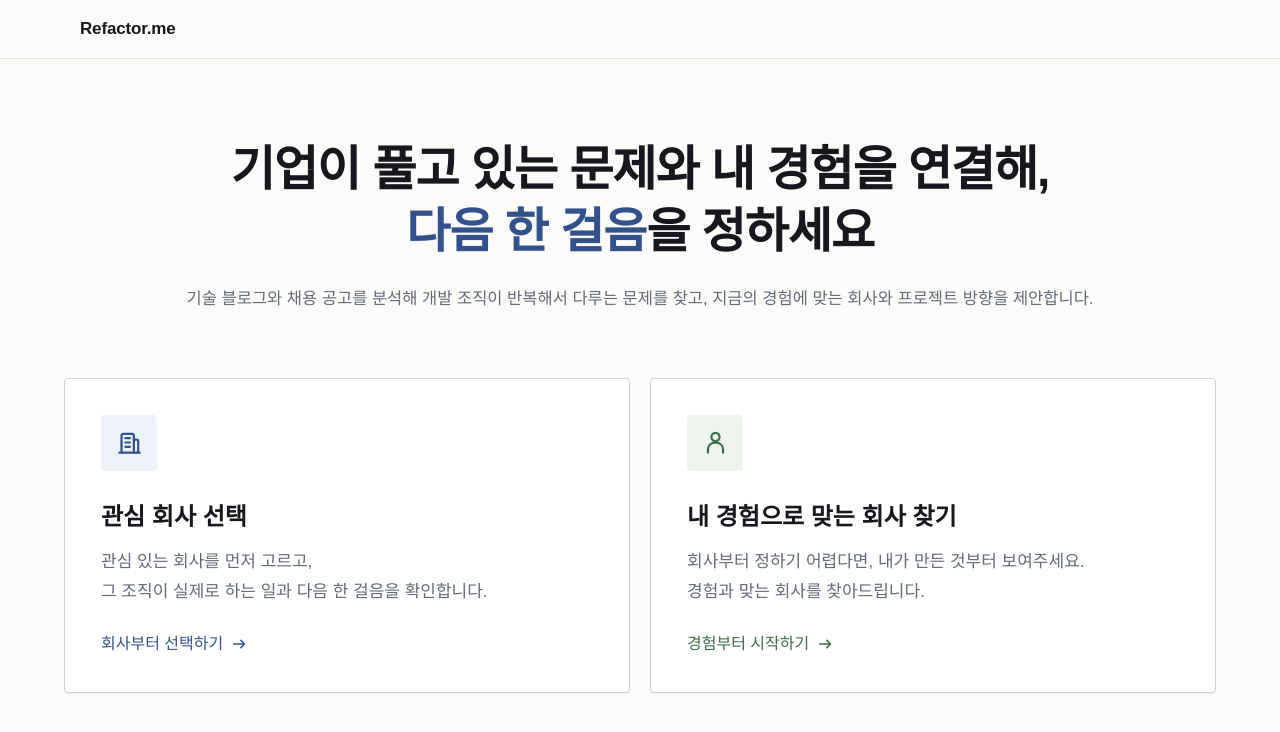
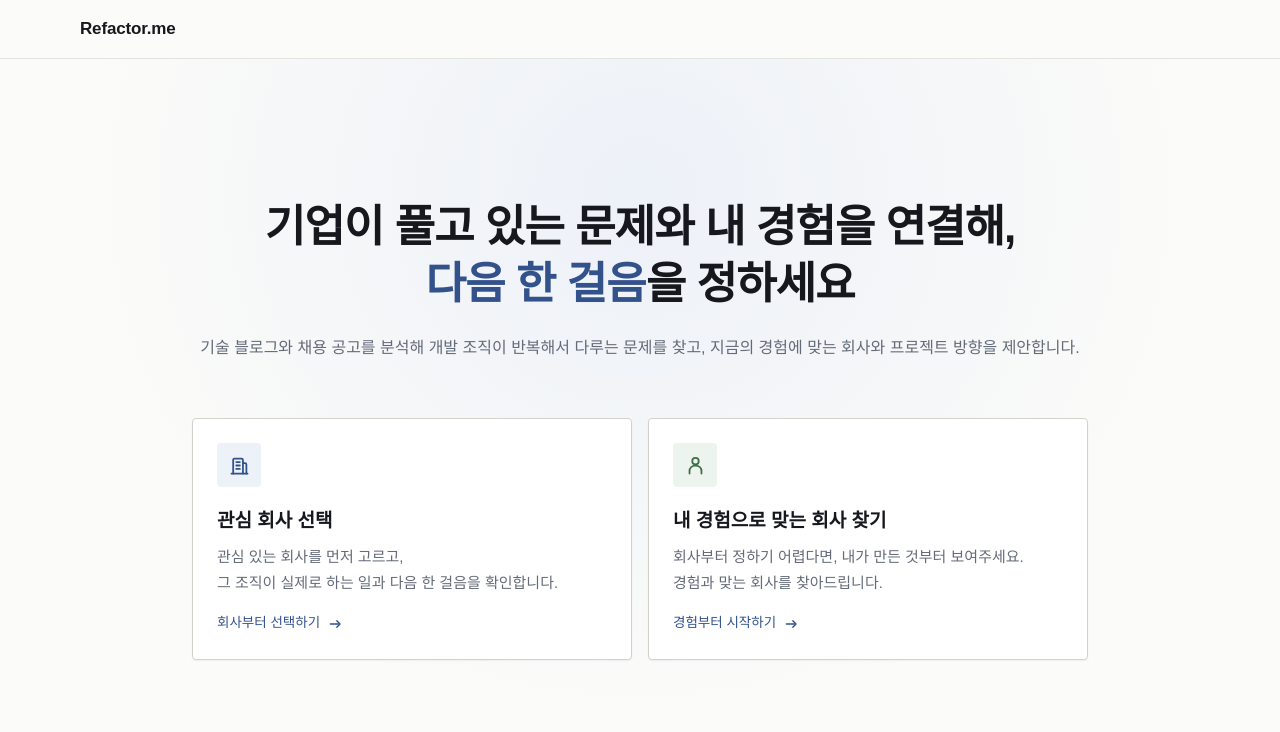
Before and after one commit to TEAM-FIG-AI-CHAMPIONSHIP/dev-career-compass, a Next.js app in the folder apps/web/: page / in a window 1280 px wide. Shown: the top 732 px of the page. Built offline with nearby package versions, Linux system fonts and the light colour scheme; a web font is replaced by a local one.

Commit message:
feat: 랜딩 선택 카드와 진입 모션 개선

```diff
--- a/apps/web/src/app/globals.css
+++ b/apps/web/src/app/globals.css
@@ -215,3 +215,14 @@
     opacity: 0.28;
   }
 }
+
+@keyframes landing-enter {
+  from {
+    opacity: 0;
+    transform: translateY(0.5rem);
+  }
+  to {
+    opacity: 1;
+    transform: translateY(0);
+  }
+}
--- a/apps/web/src/app/page.tsx
+++ b/apps/web/src/app/page.tsx
@@ -13,15 +13,15 @@ export default function Home() {
     <>
       <PageHeader />
 
-      <main className="flex grow flex-col px-4 pt-14 pb-12 sm:px-8 sm:pt-16 sm:pb-14 lg:px-12 lg:pt-20 lg:pb-16">
+      <main className="flex grow flex-col items-center justify-center bg-[radial-gradient(ellipse_at_50%_18%,var(--accent-tint)_0%,var(--paper)_62%)] px-4 py-12 sm:px-8 sm:py-14 lg:px-12 lg:py-16">
         <div className="mx-auto flex w-full max-w-6xl flex-col">
           <div className="mx-auto flex max-w-6xl flex-col items-center gap-5 text-center">
-            <h1 className="text-[2.25rem] leading-[1.3] font-semibold tracking-[-0.022em] text-balance sm:text-[3rem]">
+            <h1 className="max-w-5xl text-[2.25rem] leading-[1.3] font-semibold tracking-[-0.022em] text-balance motion-safe:animate-[landing-enter_320ms_ease-out_both] sm:text-[2.75rem]">
               기업이 풀고 있는 문제와 내 경험을 연결해,
               <br className="hidden sm:inline" />
               <span className="text-accent"> 다음 한 걸음</span>을 정하세요
             </h1>
-            <p className="max-w-none text-[1rem] leading-[1.85] text-ink-soft sm:text-[1.03125rem] lg:whitespace-nowrap">
+            <p className="max-w-6xl break-keep text-[0.9375rem] leading-[1.85] text-pretty text-ink-soft motion-safe:animate-[landing-enter_320ms_ease-out_both] motion-safe:[animation-delay:60ms] sm:text-[1rem] xl:whitespace-nowrap">
               기술 블로그와 채용 공고를 분석해 개발 조직이 반복해서 다루는 문제를
               찾고, 지금의 경험에 맞는 회사와 프로젝트 방향을 제안합니다.
             </p>
@@ -29,50 +29,50 @@ export default function Home() {
 
           <section
             aria-label="탐색 방법 선택"
-            className="mt-12 grid grid-cols-1 gap-4 sm:mt-14 lg:mt-16 lg:grid-cols-2 lg:gap-5"
+            className="mx-auto mt-10 grid w-full max-w-4xl grid-cols-1 gap-3.5 motion-safe:animate-[landing-enter_320ms_ease-out_both] motion-safe:[animation-delay:120ms] sm:mt-12 lg:mt-14 lg:grid-cols-2 lg:gap-4"
           >
             <Link
               href={routes.companies}
-              className="group flex min-h-[18rem] flex-col rounded-card border border-line-strong bg-surface p-[26px] text-ink no-underline shadow-raised transition-colors hover:border-accent hover:no-underline sm:p-9"
+              className="group flex min-h-[15rem] flex-col rounded-card border border-line-strong bg-surface p-5 text-ink no-underline shadow-raised transition-colors hover:border-accent hover:no-underline motion-safe:transition-[transform,border-color] motion-safe:duration-150 motion-safe:ease-out motion-safe:hover:-translate-y-1 sm:p-6"
             >
-              <span className="flex size-14 items-center justify-center rounded-card bg-accent-tint text-accent">
-                <BuildingIcon size={29} strokeWidth={1.55} />
+              <span className="flex size-11 items-center justify-center rounded-card bg-accent-tint text-accent">
+                <BuildingIcon size={23} strokeWidth={1.55} />
               </span>
-              <h2 className="mt-7 text-[1.5rem] leading-[1.5] font-semibold">
+              <h2 className="mt-5 text-h2 font-semibold text-balance">
                 관심 회사 선택
               </h2>
-              <p className="mt-3 max-w-md text-[1.0625rem] leading-[1.8] text-ink-soft">
+              <p className="mt-2 max-w-md text-body text-pretty text-ink-soft">
                 관심 있는 회사를 먼저 고르고,
                 <br /> 그 조직이 실제로 하는 일과 다음 한 걸음을 확인합니다.
               </p>
-              <span className="mt-auto inline-flex min-h-11 items-center gap-2 pt-6 text-base font-medium text-accent">
+              <span className="mt-auto inline-flex min-h-9 items-center gap-2 pt-4 text-body-sm font-medium text-accent">
                 회사부터 선택하기
                 <ArrowRightIcon
-                  size={18}
-                  className="transition-transform group-hover:translate-x-0.5"
+                  size={16}
+                  className="transition-transform duration-150 ease-out motion-safe:group-hover:translate-x-0.5 motion-reduce:transition-none"
                 />
               </span>
             </Link>
 
             <Link
               href={routes.match}
-              className="group flex min-h-[18rem] flex-col rounded-card border border-line-strong bg-surface p-[26px] text-ink no-underline shadow-raised transition-colors hover:border-stage-fit-edge hover:no-underline sm:p-9"
+              className="group flex min-h-[15rem] flex-col rounded-card border border-line-strong bg-surface p-5 text-ink no-underline shadow-raised transition-colors hover:border-accent hover:no-underline motion-safe:transition-[transform,border-color] motion-safe:duration-150 motion-safe:ease-out motion-safe:hover:-translate-y-1 sm:p-6"
             >
-              <span className="flex size-14 items-center justify-center rounded-card bg-stage-fit-tint text-stage-fit">
-                <PersonIcon size={29} strokeWidth={1.55} />
+              <span className="flex size-11 items-center justify-center rounded-card bg-stage-fit-tint text-stage-fit">
+                <PersonIcon size={23} strokeWidth={1.55} />
               </span>
-              <h2 className="mt-7 text-[1.5rem] leading-[1.5] font-semibold">
+              <h2 className="mt-5 text-h2 font-semibold text-balance">
                 내 경험으로 맞는 회사 찾기
               </h2>
-              <p className="mt-3 max-w-md text-[1.0625rem] leading-[1.8] text-ink-soft">
+              <p className="mt-2 max-w-md text-body text-pretty text-ink-soft">
                 회사부터 정하기 어렵다면, 내가 만든 것부터 보여주세요.
                 <br /> 경험과 맞는 회사를 찾아드립니다.
               </p>
-              <span className="mt-auto inline-flex min-h-11 items-center gap-2 pt-6 text-base font-medium text-stage-fit">
+              <span className="mt-auto inline-flex min-h-9 items-center gap-2 pt-4 text-body-sm font-medium text-accent">
                 경험부터 시작하기
                 <ArrowRightIcon
-                  size={18}
-                  className="transition-transform group-hover:translate-x-0.5"
+                  size={16}
+                  className="transition-transform duration-150 ease-out motion-safe:group-hover:translate-x-0.5 motion-reduce:transition-none"
                 />
               </span>
             </Link>
```
